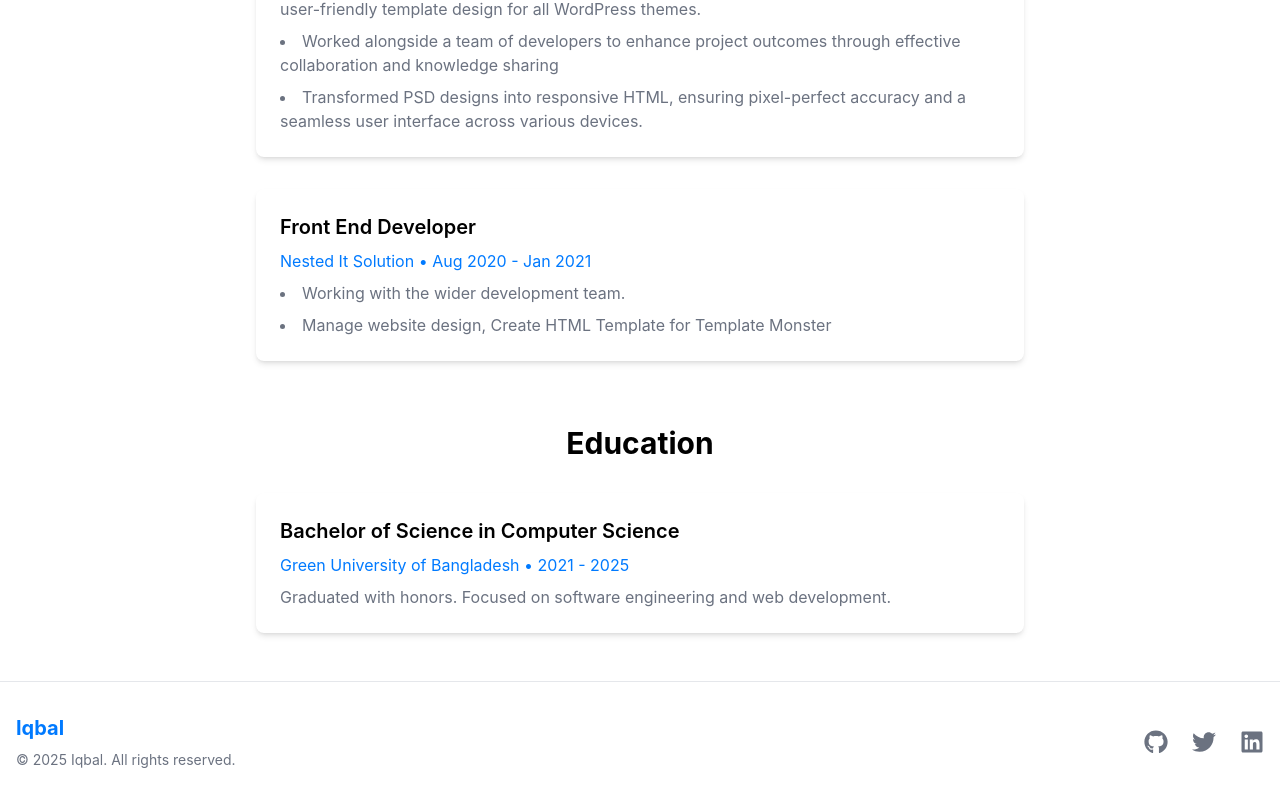
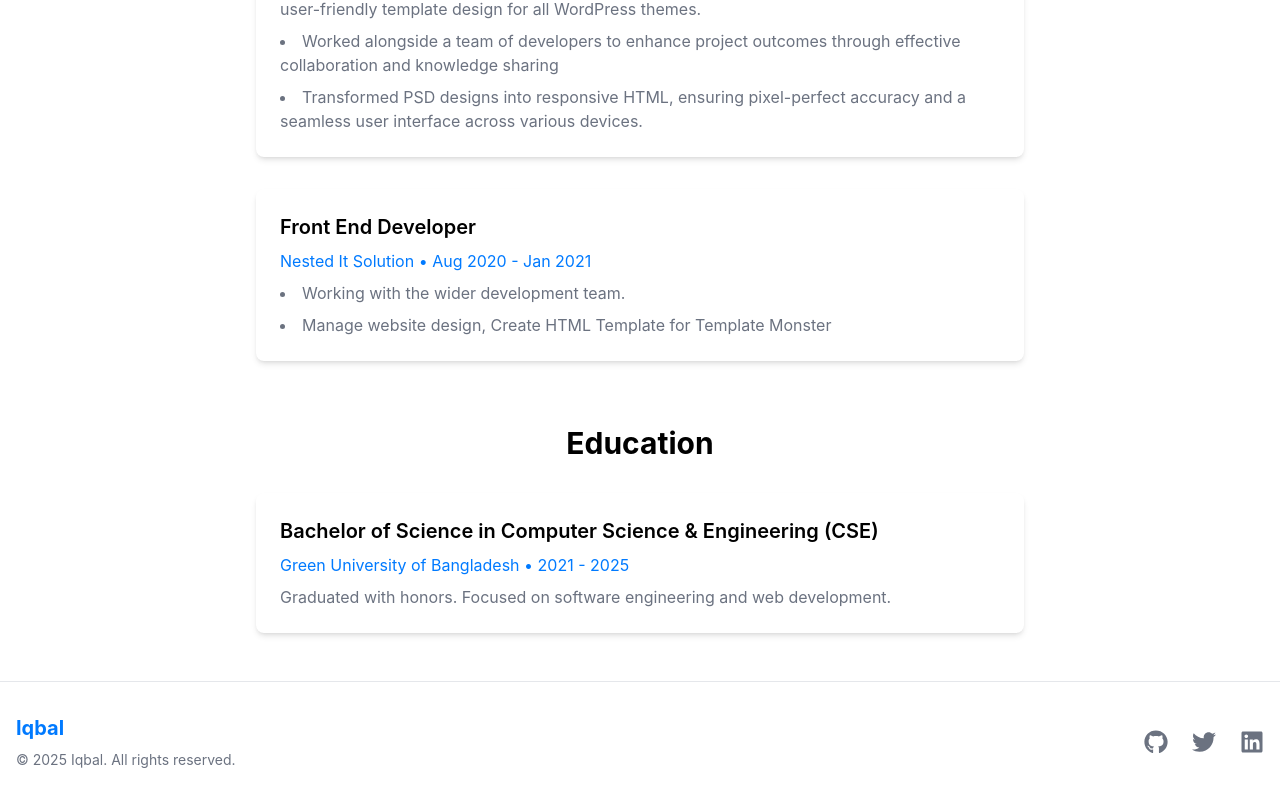
Before and after one commit to iqbal-web/iqbal-web.github.io, a Next.js app: page /about in a window 1280 px wide. Shown: the part 1771-2573 px from the top of the page. Built offline with nearby package versions, Linux system fonts and the light colour scheme.

Commit message:
Update page.tsx

```diff
--- a/src/app/about/page.tsx
+++ b/src/app/about/page.tsx
@@ -201,7 +201,7 @@ export default function About() {
             variants={fadeInUp}
             {...cardHoverSmall}
           >
-            <h3 className="text-xl font-semibold mb-2">Bachelor of Science in Computer Science</h3>
+            <h3 className="text-xl font-semibold mb-2">Bachelor of Science in Computer Science & Engineering (CSE)</h3>
             <p className="text-primary mb-2"> Green University of Bangladesh • 2021 - 2025</p>
             <p className="text-secondary">
               Graduated with honors. Focused on software engineering and web development.
```
